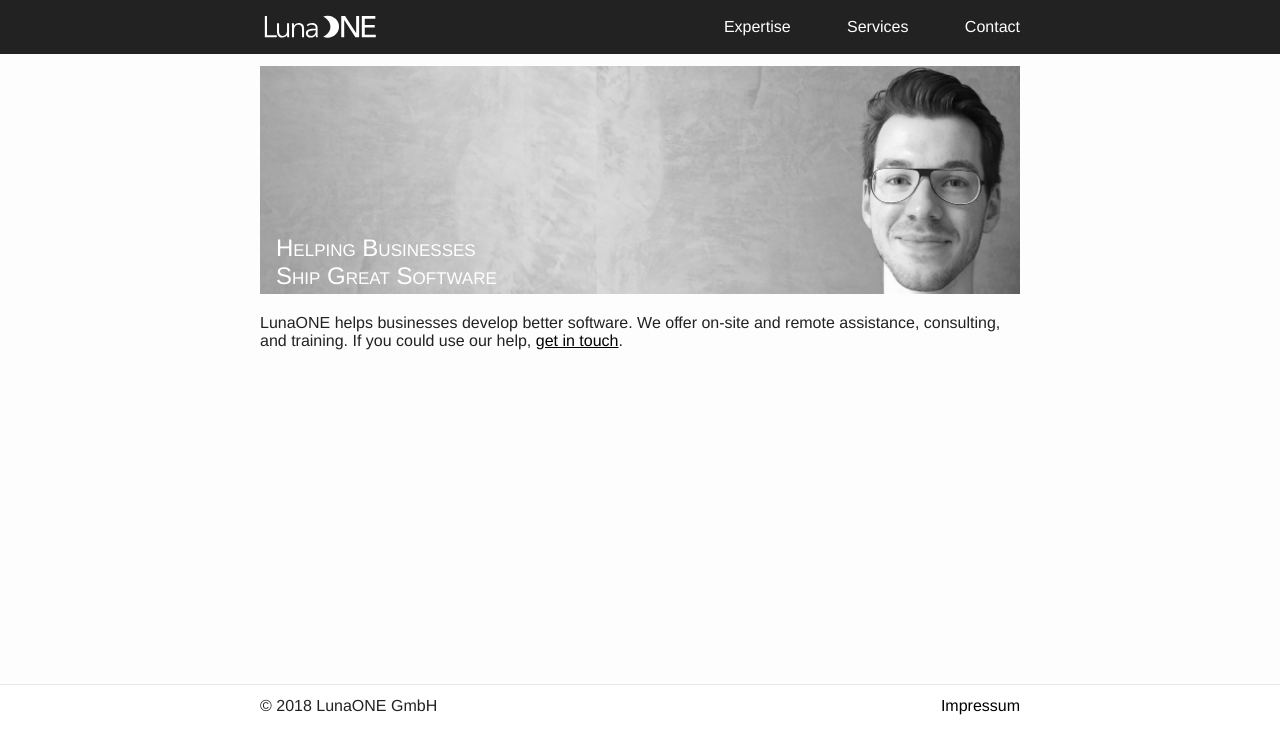
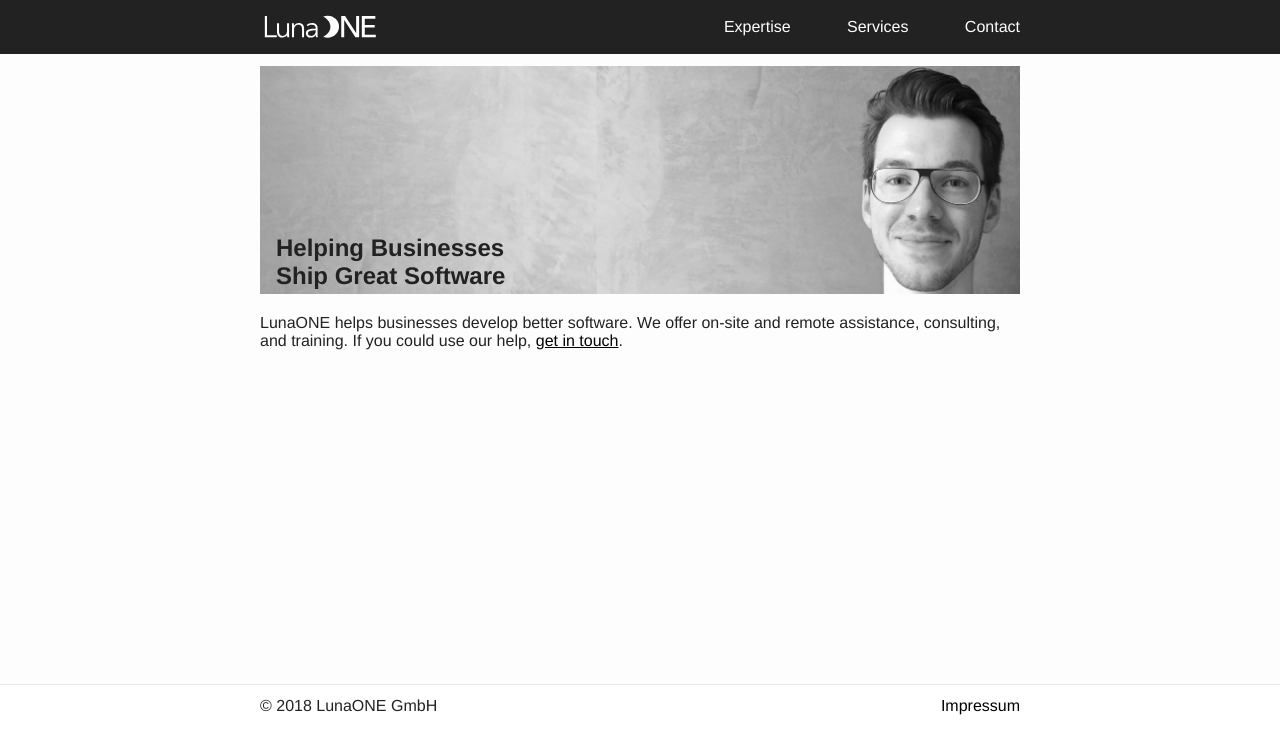
Before and after one commit to LunaONE/web, a Jekyll site: the page built from index.md, in a window 1280 px wide. Shown: the top 754 px of the page. Built offline with Jekyll 4.4.1, drawn with Linux system fonts in a browser that asks for light colours.

Commit message:
Styling update

```diff
--- a/assets/main.scss
+++ b/assets/main.scss
@@ -258,8 +258,15 @@ $on-laptop:        800px !default;
       bottom: 8px;
       left: 16px;
       right: 100px;
-      color: white;
       font-size: 1.5em;
-      font-variant: small-caps;
+      font-weight: bold;
   }
 }
+
+ol, ul {
+  padding-left: 20px;
+}
+
+li:not(:last-child) {
+  margin-bottom: 1em;
+}
```
